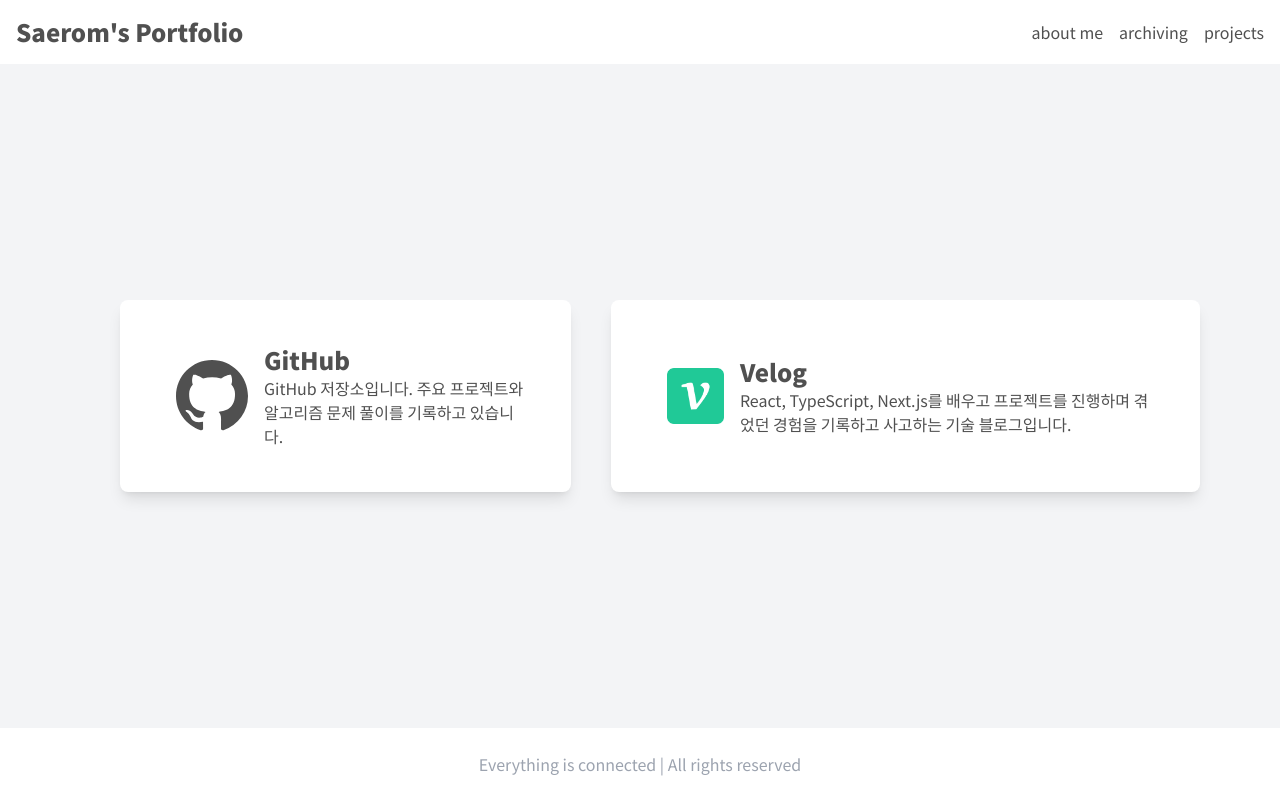
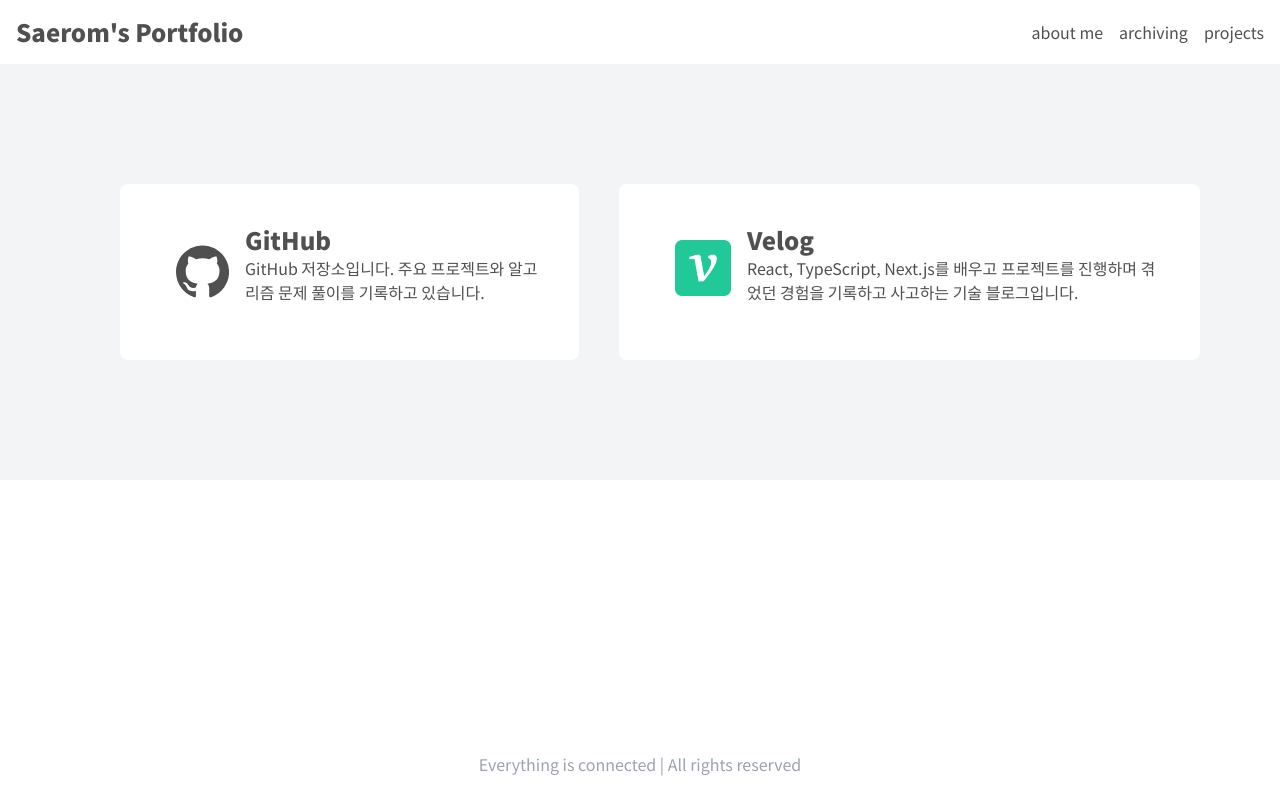
Before and after one commit to sagesrkim/blog, a Next.js app: page /archiving in a window 1280 px wide. Built offline with nearby package versions, Linux system fonts and the light colour scheme.

Commit message:
Feat: 링크 연결  컴포넌트 구현

```diff
--- a/src/app/archiving/page.tsx
+++ b/src/app/archiving/page.tsx
@@ -6,23 +6,33 @@ import velogLogo from "../../../public/assets/velogLogo.png";
 export default function ArchivePage() {
   return (
     <>
-      <section className="w-full h-full p-20 flex flex-row justify-center items-center space-x-0 bg-gray-100">
-        <div className="h-48 flex flex-row items-center m-10 p-10 rounded-lg bg-white hover:translate-y-2 hover:duration-300 hover:cursor-pointer shadow-lg">
-          <Link className="mx-4" href="https://github.com/sagesrkim" passHref>
-            <BsGithub className="text-7xl" />
-          </Link>
-          <div className="flex flex-col">
+      <section className="p-20 flex flex-row justify-center space-x-0 bg-gray-100">
+        <Link
+          href="https://github.com/sagesrkim"
+          passHref
+          className="flex flex-row m-10 p-10 rounded-lg bg-white hover:translate-y-2 hover:duration-300 hover:cursor-pointer"
+        >
+          {/* <Link className="mx-4" href="https://github.com/sagesrkim" passHref> */}
+          <BsGithub className="text-8xl mx-4" />
+          {/* </Link> */}
+          <div>
             <h3 className="text-2xl font-bold">GitHub</h3>
             <p>
               GitHub 저장소입니다. 주요 프로젝트와 알고리즘 문제 풀이를 기록하고
               있습니다.
             </p>
           </div>
-        </div>
-        <div className="h-48 flex flex-row m-10 p-10 items-center rounded-lg bg-white hover:translate-y-2 hover:duration-300 hover:cursor-pointer shadow-lg">
-          <Link className="mx-4 " href="https://velog.io/@sagesrkim" passHref>
+        </Link>
+        <Link
+          href="https://velog.io/@sagesrkim"
+          passHref
+          className="flex flex-row m-10 p-10 rounded-lg bg-white hover:translate-y-2 hover:duration-300 hover:cursor-pointer"
+        >
+          {/* <Link className="mx-4 " href="https://velog.io/@sagesrkim" passHref> */}
+          <div className="mx-4 mt-4">
             <Image src={velogLogo} alt="velog" width={100} height={100} />
-          </Link>
+          </div>
+          {/* </Link> */}
           <div>
             <h3 className="text-2xl font-bold ">Velog</h3>
             <p>
@@ -30,7 +40,7 @@ export default function ArchivePage() {
               경험을 기록하고 사고하는 기술 블로그입니다.
             </p>
           </div>
-        </div>
+        </Link>
       </section>
     </>
   );
```
